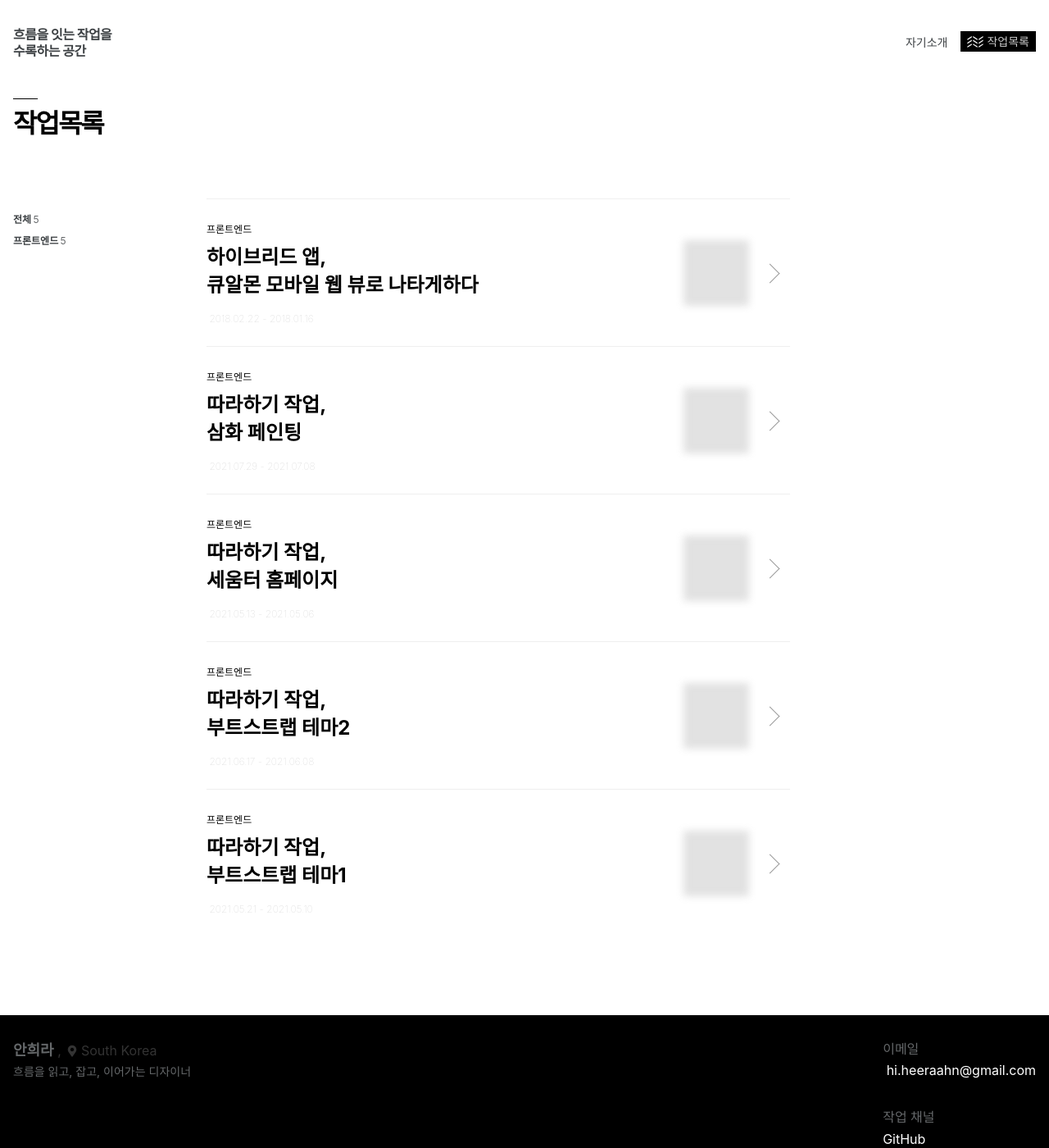
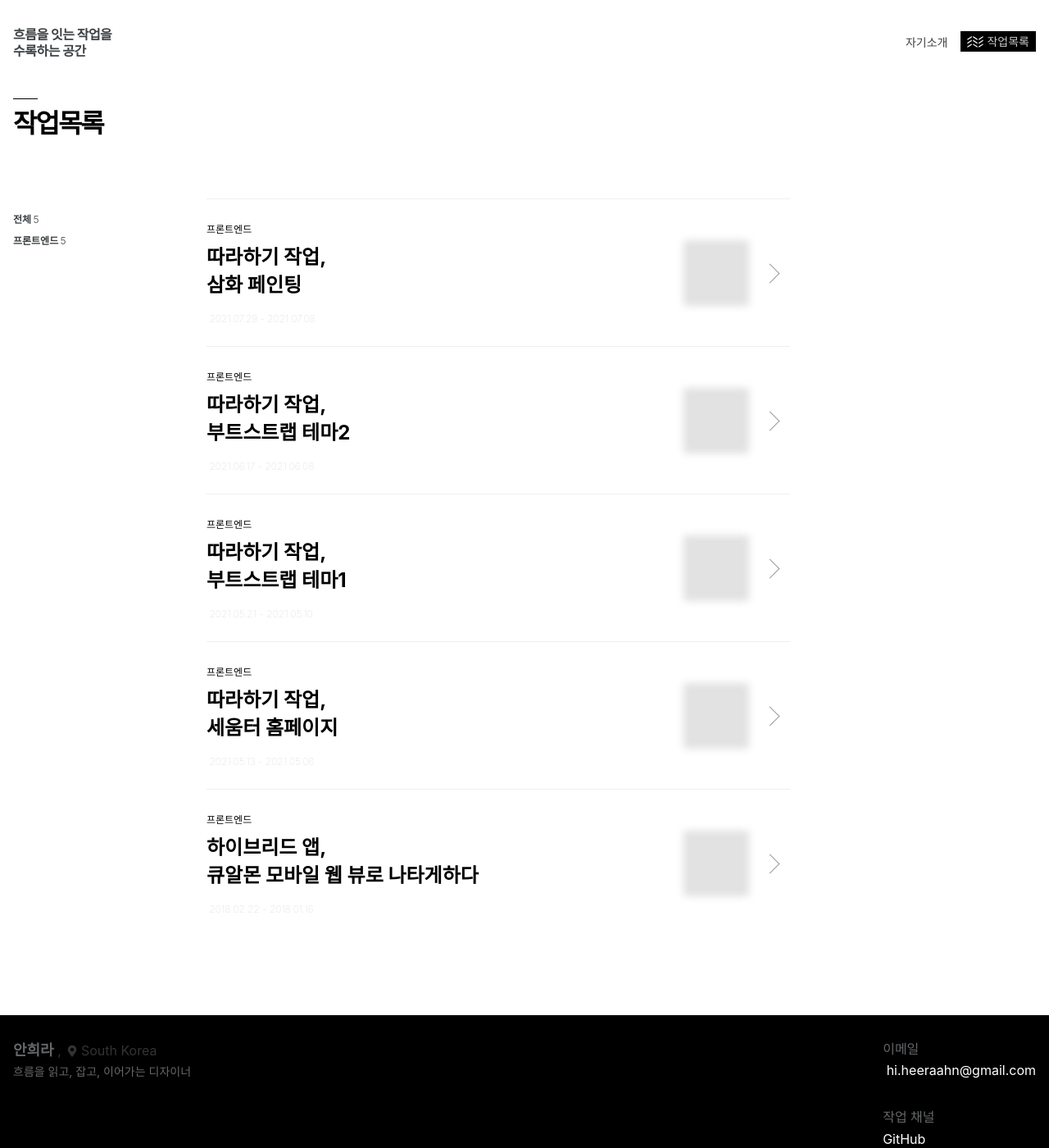
Before and after one commit to ridiahn/portfolio, a Jekyll site: the page built from _pages/category/category-work.md, in a window 1280 px wide and 1400 px high, cut to the strip 0-1400 px from the top of the window. Shown: the whole strip at 82% size. Built offline with Jekyll 4.4.1, drawn with Linux system fonts in a browser that asks for light colours; cached includes are drawn as plain includes; some web fonts are replaced; grey boxes are pictures that could not be loaded.

Commit message:
작업목록 due date기준으로 정렬 및 불필요한 태그 삭제

```diff
--- a/_layouts/category.html
+++ b/_layouts/category.html
@@ -20,7 +20,7 @@ layout: archive
         <strong>전체</strong><span class="taxonomy__count">{{ site.posts.size }}</span>
       </button>
     </li>
-    {% for i in (1..tags_max) reversed %}
+    {% for i in (1..tags_max) %}
       {% for tag in site.tags %}
         {% if tag[1].size == i %}
           <li>
--- a/_pages/category/category-work.md
+++ b/_pages/category/category-work.md
@@ -5,5 +5,7 @@ permalink: categories/work
 after_footer_scripts:
 - /assets/js/category.js
 ---
-{% assign posts = site.categories.work %}
-{% for post in posts %} {% include archive-single.html type="grid" %} {% endfor %}
+{% assign posts = site.categories.work | sort: 'due_date' | reverse %}
+{% for post in posts %}
+  {% include archive-single.html type="grid" %}
+{% endfor %}
```
